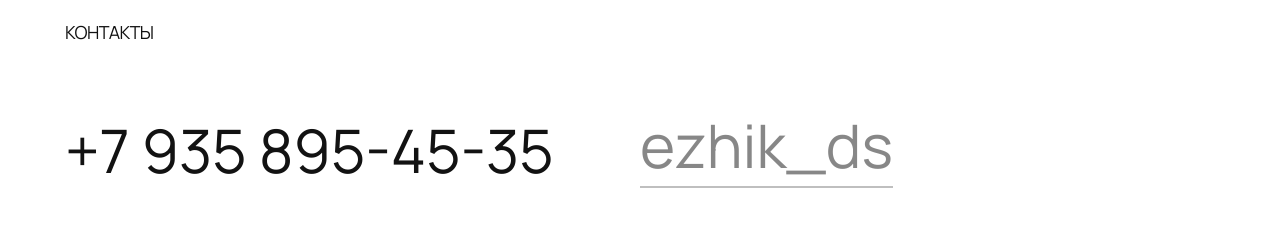
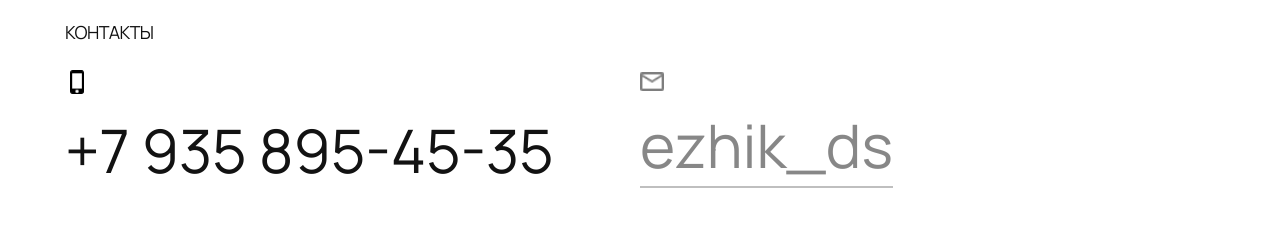
Before and after one commit to DmitrySul/Metrica-Adaptive-Draft, a plain HTML site: page index.html in a window 1280 px wide. Shown: the part 7562-7792 px from the top of the page. Drawn offline with Linux system fonts and the light colour scheme.

Commit message:
Update contacts.css

```diff
--- a/styles/contacts.css
+++ b/styles/contacts.css
@@ -21,11 +21,11 @@
 }
 
 .contacts__phone::before {
-  background-image: url(./resources/phone.png);
+  background-image: url(../resources/phone.png);
 }
 
 .contacts__mail::before {
-  background-image: url(./resources/mail.png);
+  background-image: url(../resources/mail.png);
 }
 
 .contacts__phone {
```
